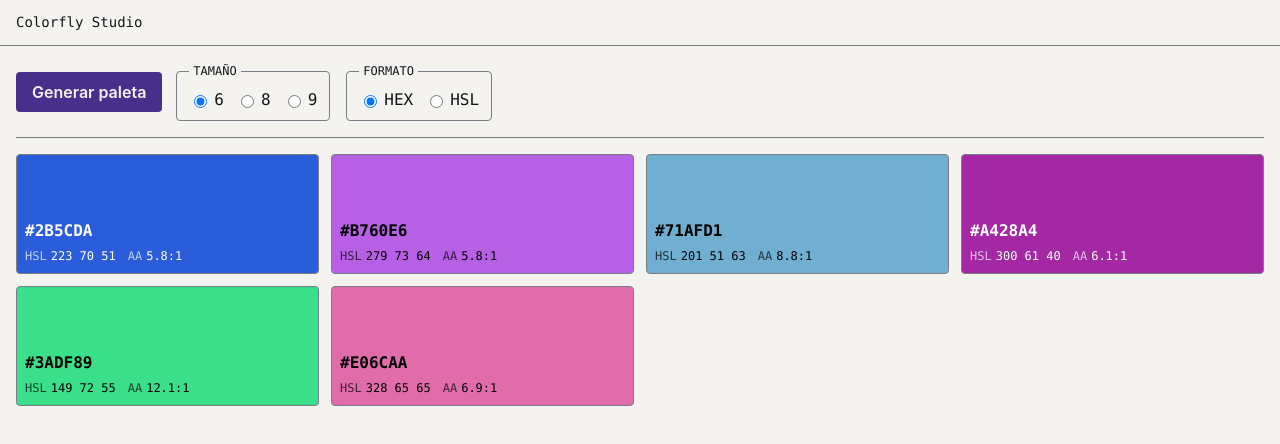
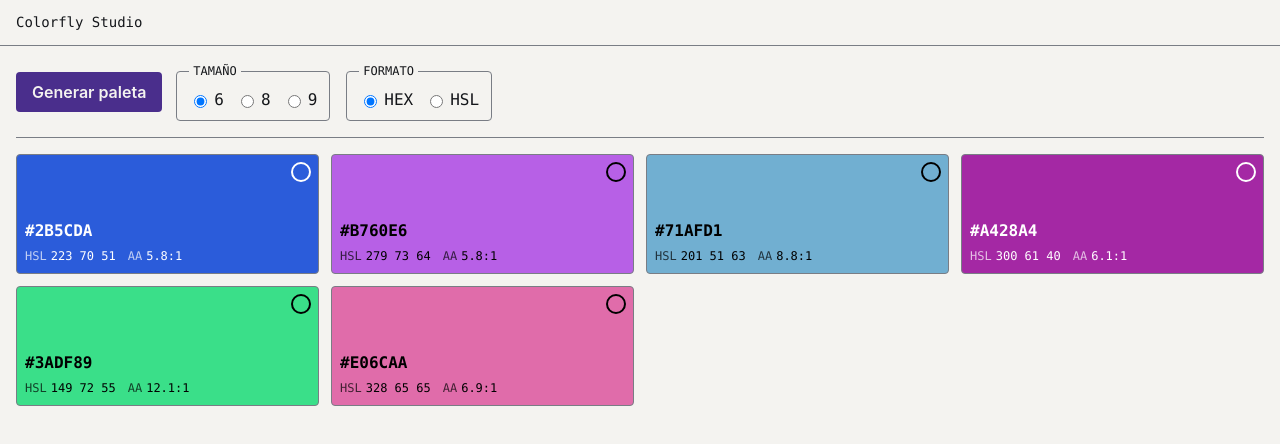
Before and after one commit to HRamiroAlbornoz/color-palette, a website with bundled scripts: page index.html in a window 1280 px wide. Both pictures are taken after a click on the button "Generar paleta". Built offline with nearby package versions, Linux system fonts and the light colour scheme.

Commit message:
Add per-color lock to preserve colors on regenerate

```diff
--- a/css/components.css
+++ b/css/components.css
@@ -80,6 +80,10 @@ fieldset label {
   }
 }
 
+.swatch {
+  position: relative;
+}
+
 .swatch-color {
   display: flex;
   flex-direction: column;
@@ -97,6 +101,21 @@ fieldset label {
 
 .swatch-color:hover {
   filter: brightness(1.08);
+}
+
+.lock-button {
+  position: absolute;
+  top: var(--space-2);
+  right: var(--space-2);
+  width: 20px;
+  height: 20px;
+  border: 2px solid currentColor;
+  border-radius: 50%;
+  transition: background-color var(--transition-fast);
+}
+
+.lock-button[aria-pressed='true'] {
+  background-color: currentColor;
 }
 
 .swatch-code {
--- a/js/main.js
+++ b/js/main.js
@@ -1,5 +1,11 @@
 import { copyToClipboard } from './clipboard.js';
-import { createPalette, resizePalette } from './palette.js';
+import {
+  createPalette,
+  isFullyLocked,
+  regeneratePalette,
+  resizePalette,
+  toggleLock,
+} from './palette.js';
 import { renderPalette } from './render.js';
 import { createToast } from './toast.js';
 
@@ -25,14 +31,24 @@ async function handleSwatchClick(code) {
   }
 }
 
+function handleLockToggle(index) {
+  colors = toggleLock(colors, index);
+  render();
+}
+
 function render() {
-  renderPalette(grid, colors, format, handleSwatchClick);
+  renderPalette(grid, colors, format, handleSwatchClick, handleLockToggle);
 }
 
 render();
 
 generateButton.addEventListener('click', () => {
-  colors = createPalette(colors.length);
+  if (isFullyLocked(colors)) {
+    toast.show('Todos los colores están bloqueados: no hay nada para regenerar.');
+    return;
+  }
+
+  colors = regeneratePalette(colors);
   render();
 });
 
--- a/js/palette.js
+++ b/js/palette.js
@@ -6,14 +6,47 @@ export function createPalette(size) {
   return resizePalette([], size);
 }
 
+function createUnlockedColor(existingHues) {
+  return { ...createRandomHsl(existingHues), locked: false };
+}
+
 export function resizePalette(colors, newSize) {
   if (newSize <= colors.length) {
     return colors.slice(0, newSize);
   }
 
   const resized = [...colors];
+  const usedHues = resized.map((color) => color.hue);
   while (resized.length < newSize) {
-    resized.push(createRandomHsl(resized.map((color) => color.hue)));
+    const newColor = createUnlockedColor(usedHues);
+    usedHues.push(newColor.hue);
+    resized.push(newColor);
   }
   return resized;
 }
+
+export function toggleLock(colors, index) {
+  return colors.map((color, i) => (i === index ? { ...color, locked: !color.locked } : color));
+}
+
+export function isFullyLocked(colors) {
+  return colors.every((color) => color.locked);
+}
+
+export function regeneratePalette(colors) {
+  const usedHues = colors.filter((color) => color.locked).map((color) => color.hue);
+  const regenerated = [];
+
+  for (const color of colors) {
+    if (color.locked) {
+      regenerated.push(color);
+      continue;
+    }
+
+    const newColor = createUnlockedColor(usedHues);
+    usedHues.push(newColor.hue);
+    regenerated.push(newColor);
+  }
+
+  return regenerated;
+}
--- a/js/render.js
+++ b/js/render.js
@@ -13,16 +13,30 @@ function createDataEntry(label, value) {
   return entry;
 }
 
-function createSwatchElement(hsl, format, onSwatchClick) {
-  const rgb = hslToRgb(hsl);
+function createLockButton(locked, textColorHex, onLockToggle) {
+  const button = document.createElement('button');
+  button.type = 'button';
+  button.className = 'lock-button';
+  button.style.color = textColorHex;
+  button.setAttribute('aria-pressed', String(locked));
+  button.setAttribute('aria-label', locked ? 'Desbloquear color' : 'Bloquear color');
+  button.addEventListener('click', onLockToggle);
+  return button;
+}
+
+function createSwatchElement(color, format, onSwatchClick, onLockToggle) {
+  const rgb = hslToRgb(color);
   const hex = rgbToHex(rgb);
   const textColor = getReadableTextColor(rgb);
 
-  const primaryCode = getPrimaryCode(hsl, hex, format);
+  const primaryCode = getPrimaryCode(color, hex, format);
   const [secondaryLabel, secondaryValue] =
-    format === 'hsl' ? ['HEX', hex] : ['HSL', `${hsl.hue} ${hsl.saturation} ${hsl.lightness}`];
+    format === 'hsl'
+      ? ['HEX', hex]
+      : ['HSL', `${color.hue} ${color.saturation} ${color.lightness}`];
 
   const swatch = document.createElement('li');
+  swatch.className = 'swatch';
 
   const colorButton = document.createElement('button');
   colorButton.type = 'button';
@@ -44,13 +58,24 @@ function createSwatchElement(hsl, format, onSwatchClick) {
   );
 
   colorButton.append(codeDisplay, dataList);
-  swatch.append(colorButton);
+
+  const lockButton = createLockButton(color.locked, textColor.hex, onLockToggle);
+
+  swatch.append(colorButton, lockButton);
 
   return swatch;
 }
 
-export function renderPalette(container, colors, format, onSwatchClick = () => {}) {
+export function renderPalette(
+  container,
+  colors,
+  format,
+  onSwatchClick = () => {},
+  onLockToggle = () => {},
+) {
   container.replaceChildren(
-    ...colors.map((hsl) => createSwatchElement(hsl, format, onSwatchClick)),
+    ...colors.map((color, index) =>
+      createSwatchElement(color, format, onSwatchClick, () => onLockToggle(index)),
+    ),
   );
 }
```
Also changed, not shown: tests/palette.test.js (+66 -1 lines), tests/render.test.js (+55 -10 lines).
